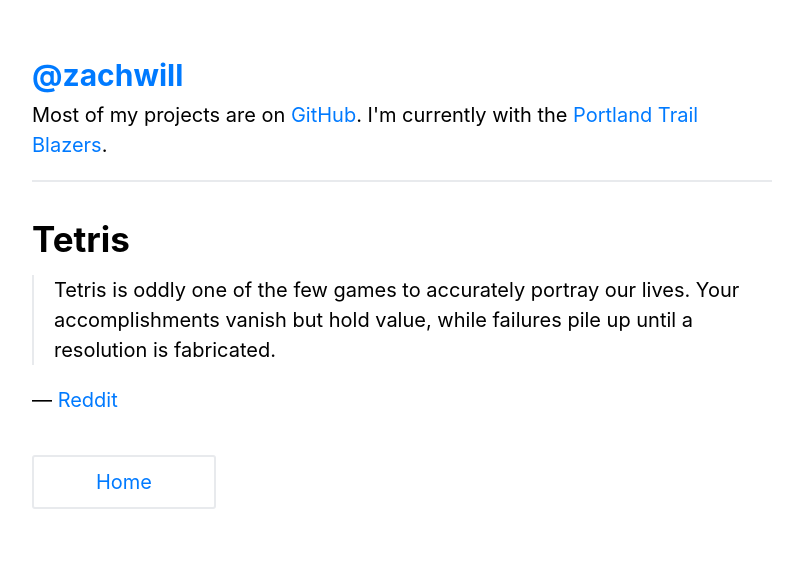
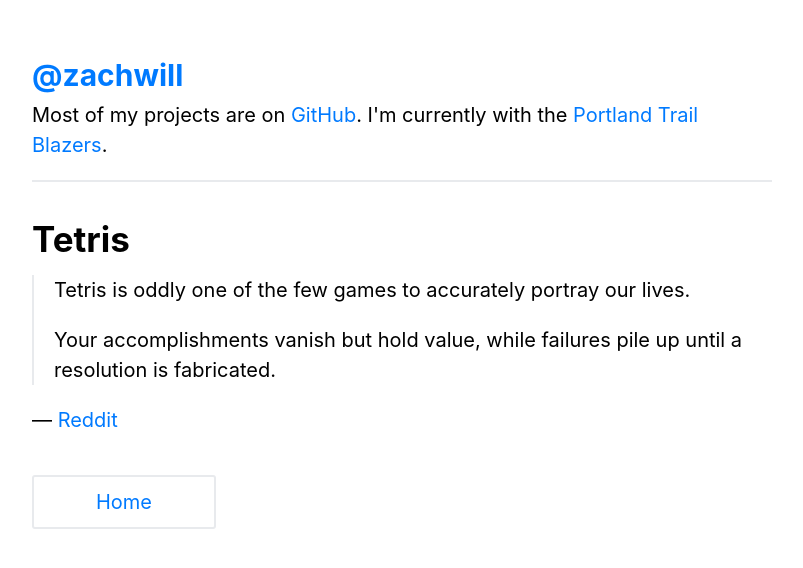
Before and after one commit to zachwill/blog, a Jekyll site: the page built from _posts/2019-11-25-tetris.md, in a window 1280 px wide. Shown: the top 568 px of the page, without its empty margins (238-1041 px from the left). Built offline with Jekyll 4.4.1, drawn with Linux system fonts in a browser that asks for light colours.

Commit message:
Update quote with newline

```diff
--- a/_posts/2019-11-25-tetris.md
+++ b/_posts/2019-11-25-tetris.md
@@ -4,8 +4,9 @@
 permalink : /tetris/
 ---
 
-> Tetris is oddly one of the few games to accurately portray our lives. Your
-> accomplishments vanish but hold value, while failures pile up until a
+> Tetris is oddly one of the few games to accurately portray our lives.
+>
+> Your accomplishments vanish but hold value, while failures pile up until a
 > resolution is fabricated.
 
 &mdash; [Reddit](https://www.reddit.com/r/Showerthoughts/comments/e1et7o/tetris_is_oddly_one_of_the_few_games_to/)
```
